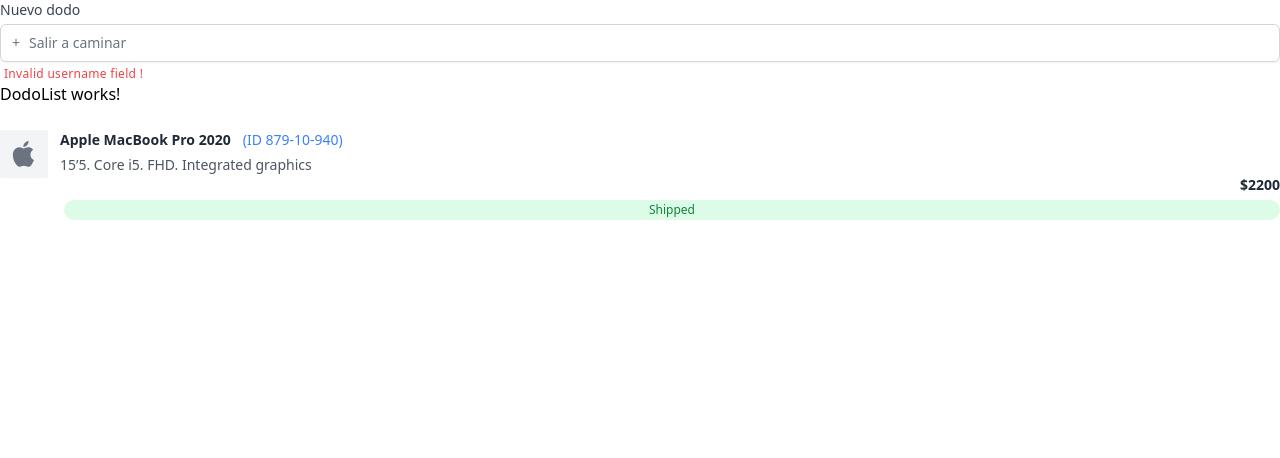
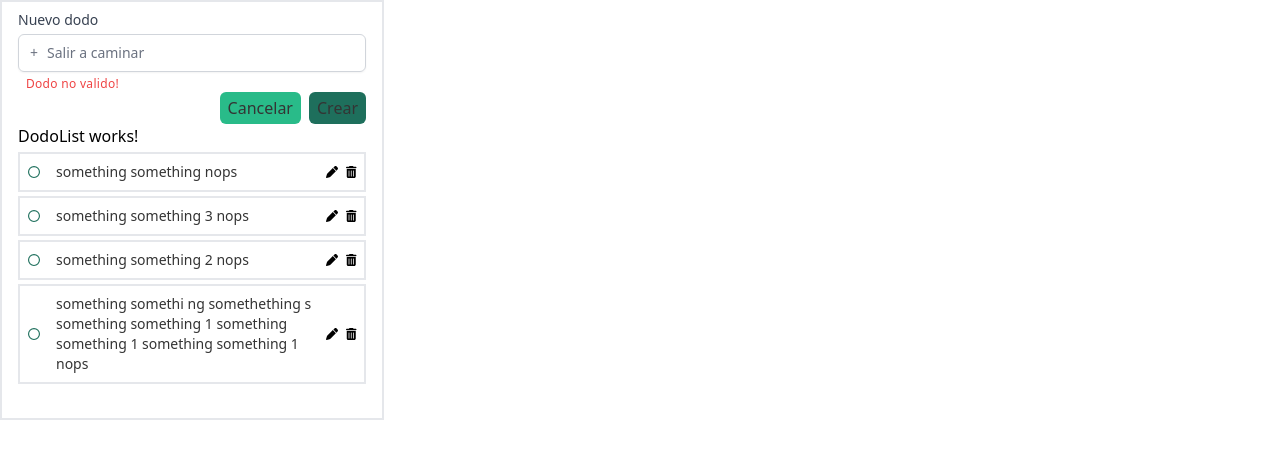
Before and after one commit to esvarez/Dodo-list-Chrome-extension, a React (Create React App) app: page / in a window 1280 px wide. Shown: the top 458 px of the page. Built offline with nearby package versions, Linux system fonts and the light colour scheme.

Commit message:
Created interface

```diff
--- a/package.json
+++ b/package.json
@@ -3,6 +3,10 @@
   "version": "0.1.0",
   "private": true,
   "dependencies": {
+    "@fortawesome/fontawesome-svg-core": "~1.3.0",
+    "@fortawesome/free-regular-svg-icons": "~6.0.0",
+    "@fortawesome/free-solid-svg-icons": "~6.0.0",
+    "@fortawesome/react-fontawesome": "~0.1.17",
     "@tailwindcss/forms": "^0.4.0",
     "@testing-library/jest-dom": "^5.16.1",
     "@testing-library/react": "^12.1.2",
--- a/src/components/AddDodo/add-dodo.tsx
+++ b/src/components/AddDodo/add-dodo.tsx
@@ -1,6 +1,6 @@
 import React from 'react';
 
-function AddTodo() {
+export const AddTodo = () => {
   return(
 		<React.Fragment>
 			<div>
@@ -15,13 +15,17 @@
 						type='text'
 						name='dodo'
 						id='dodo'
-						className='focus:ring-indigo-500 focus:border-indigo-500 block w-full pl-7 sm:text-sm border-gray-300 rounded-md'
+						className='focus:ring-primary focus:border-primary block w-full pl-7 sm:text-sm border-gray-300 rounded-md'
 						placeholder='Salir a caminar'
 					/>
 				</div>
-				<span className='flex items-center font-medium tracking-wide text-red-500 text-xs mt-1 ml-1'>
-					Invalid username field !
+				<span className='flex items-center font-medium tracking-wide text-red-500 text-xs mt-1 ml-2'>
+					Dodo no valido!
 				</span>
+				<div className='flex justify-end'>
+					<button className='mr-2 bg-secondary rounded-md text-regular-bk py-1 px-2'>Cancelar</button>
+					<button className='bg-primary rounded-md text-regular-bk py-1 px-2'>Crear</button>
+				</div>
 			</div>
 		</React.Fragment>
   );
--- a/src/components/DodoItem/DodoItem.tsx
+++ b/src/components/DodoItem/DodoItem.tsx
@@ -1,40 +1,46 @@
 import React from 'react';
+import { dodo } from '../../pages/App';
+import { faCheck, faTrashAlt, faPen } from '@fortawesome/free-solid-svg-icons';
+import { faCircle, faEdit } from '@fortawesome/free-regular-svg-icons';
+import { FontAwesomeIcon } from '@fortawesome/react-fontawesome';
 
 
-function DodoItem() {
+export const DodoItem = (props: dodo) => {
+	function completeDodo(dodo: dodo):void {
+		console.log('Yei', dodo)
+		dodo.done = true
+	}
+
 	return (
-		<ul className='list-none'>
-			<li>
-			<div className='pt-6'>
-				<div className='flex items-center'>
-					<div className="bg-gray-100 rounded-sm p-2.5">
-						<svg xmlns="http://www.w3.org/2000/svg" width={28} height={28} viewBox="0 0 28 28" fill="none">
-							<path
-									d="M13.5613 8.42567C12.5393 8.42567 10.9573 7.26367 9.29134 7.30567C7.09334 7.33367 5.07734 8.57967 3.94334 10.5537C1.66134 14.5157 3.35534 20.3677 5.58134 23.5877C6.67334 25.1557 7.96134 26.9197 9.66934 26.8637C11.3073 26.7937 11.9233 25.7997 13.9113 25.7997C15.8853 25.7997 16.4453 26.8637 18.1813 26.8217C19.9453 26.7937 21.0653 25.2257 22.1433 23.6437C23.3893 21.8237 23.9073 20.0597 23.9353 19.9617C23.8933 19.9477 20.5053 18.6457 20.4633 14.7257C20.4353 11.4497 23.1373 9.88167 23.2633 9.81167C21.7233 7.55767 19.3573 7.30567 18.5313 7.24967C16.3753 7.08167 14.5693 8.42567 13.5613 8.42567ZM17.2013 5.12167C18.1113 4.02967 18.7133 2.50367 18.5453 0.991669C17.2433 1.04767 15.6753 1.85967 14.7373 2.95167C13.8973 3.91767 13.1693 5.47167 13.3653 6.95567C14.8073 7.06767 16.2913 6.21367 17.2013 5.12167Z"
-									fill="#6B7280"
-							/>
-						</svg>
+		<React.Fragment>
+
+			<div className='border-2 mt-1 py-1 inline-block w-full hover:bg-gray-100'>
+				<div className='flex flex-row'>
+					<div className='flex items-center px-2'>
+						<FontAwesomeIcon
+							icon={faCircle}
+							className={`cursor-pointer text-primary hover:text-secondary text-xs`}
+							onClick={() => completeDodo(props)}
+						/>
 					</div>
-					<div className='pl-3'>
-						<div className='flex items-center text-sm leading-none'>
-							<p className="font-semibold text-gray-800">Apple MacBook Pro 2020</p>
-							<p className="text-blue-500 ml-3">(ID 879-10-940)</p>
-						</div>
-						<p className="text-xs md:text-sm leading-none text-gray-600 mt-2">15’5. Core i5. FHD. Integrated graphics</p>
+					<div className='flex flex-col mx-1 p-1 justify-center w-full'>
+						<p className="text-xs md:text-sm leading-none text-regular-bk">{ props.name } {props.done? 'done': 'nops'} </p>
+					</div>
+					<div className='flex items-center pl-1 pr-2' >
+						<FontAwesomeIcon icon={faPen} className='cursor-pointer mr-2 hover:text-secondary text-xs' />
+						<FontAwesomeIcon icon={faTrashAlt} className='cursor-pointer hover:text-red-500 text-xs' />
 					</div>
 				</div>
 			</div>
-			<div className="pl-16">
-				<div>
-					<p className="text-sm font-semibold leading-none text-right text-gray-800">$2200</p>
-					<div className="flex items-center justify-center px-2 py-1 mt-2 bg-green-100 rounded-full">
-							<p className="text-xs leading-3 text-green-700">Shipped</p>
-					</div>
-				</div>
-			</div>
-		</li>
-		</ul>
+
+		</React.Fragment>
 	)
 }
 
-export default DodoItem;
+/*
+
+<FontAwesomeIcon icon={faCheck} className='cursor-pointer' />
+					<div className='flex flex-col px-2 justify-center'>
+						<FontAwesomeIcon icon={faCircle} className='cursor-pointer' />
+						<FontAwesomeIcon icon={faCheck} className='cursor-pointer' />
+					</div>*/
--- a/src/components/DodoList/dodo-list.tsx
+++ b/src/components/DodoList/dodo-list.tsx
@@ -1,12 +1,10 @@
 import React from 'react';
 
-function DodoList(props:any) {
+export const DodoList = (props:any) => {
 	return(
 		<React.Fragment>
 			<span>DodoList works!</span>
-			<ul className='list-none'>
-				{props.children}
-			</ul>
+			{props.children}
 		</React.Fragment>
 	)
 }
--- a/src/pages/App.tsx
+++ b/src/pages/App.tsx
@@ -1,13 +1,32 @@
 import React from 'react';
 import AddTodo from '../components/AddDodo/add-dodo'
 import DodoList from '../components/DodoList/dodo-list';
-import DodItem from '../components/DodoItem/DodoItem';
+import { DodoItem } from '../components/DodoItem/DodoItem';
+
+export interface dodo {name: string, done: boolean}
+
+const dodos: dodo[] = [
+  {name: 'something something', done:false},
+  {name: 'something something 3', done:false},
+  {name: 'something something 2', done:false},
+  {name: 'something somethi ng somethething s something something 1 something something 1 something something 1 ', done:false},
+]
+
 function App() {
   return (
     <React.Fragment>
-      <AddTodo />
-      <DodoList />
-      <DodItem />
+      <div className='w-96 h-[420px] px-4 py-2 border-2'>
+        <AddTodo />
+        <DodoList >
+          { dodos.map(dodo => (
+              <DodoItem
+                key={dodo.name}
+                name={dodo.name}
+                done={dodo.done}
+              />
+            )) }
+        </DodoList>
+      </div>
     </React.Fragment>
   );
 }
--- a/tailwind.config.js
+++ b/tailwind.config.js
@@ -3,7 +3,14 @@
     "./src/**/*.{js,jsx,ts,tsx}",
   ],
   theme: {
-    extend: {},
+    extend: {
+      colors: {
+        'regular-bk': '#343434',
+        'primary': '#1E6F5C',
+        'secondary': '#29BB89',
+        'warning': '#F6ED46'
+      }
+    },
   },
   plugins: [
     require('@tailwindcss/forms'),
```
Also changed, not shown: 1 other file (tests, documents, lock files or other folders).
